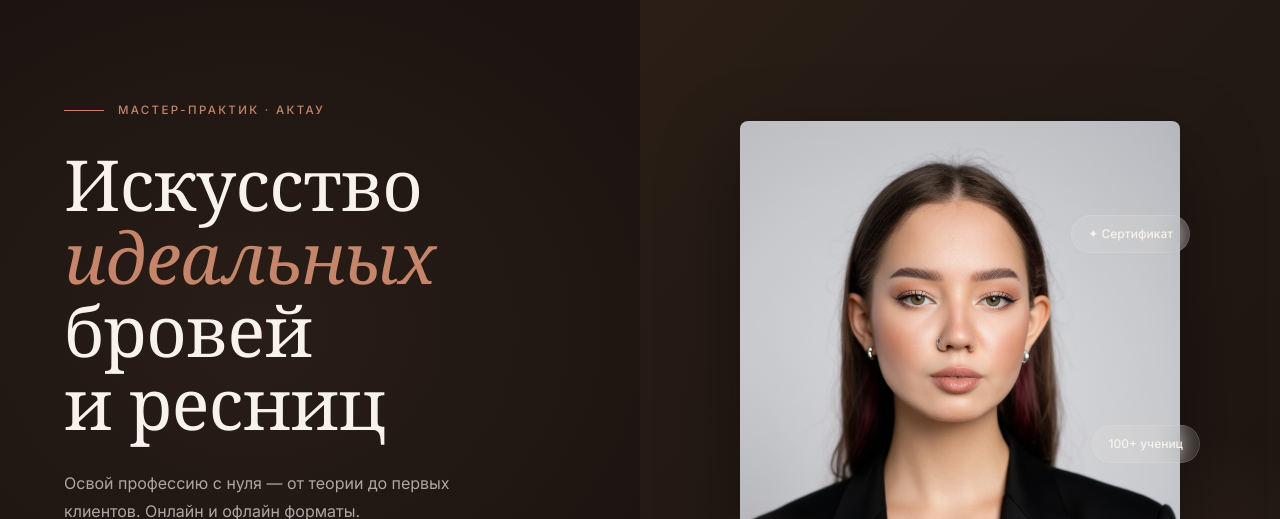
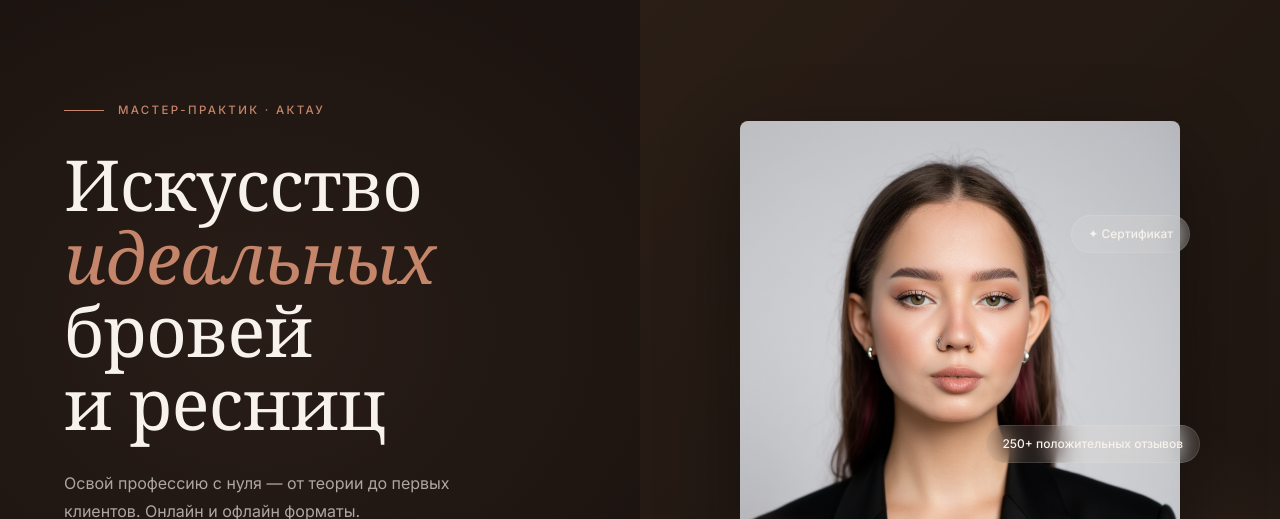
Before and after one commit to devdopamine05-stack/SonyLami, a plain HTML site: page index.html in a window 1280 px wide. Shown: the part 73-592 px from the top of the page. Drawn offline with Linux system fonts and the light colour scheme; a web font is replaced by a local one.

Commit message:
Change student count to positive reviews in hero section
Updated the hero section to reflect new statistics.

```diff
--- a/index.html
+++ b/index.html
@@ -98,7 +98,7 @@
                 <span class="hero__badge-text">года<br>практики</span>
             </div>
             <div class="hero__float hero__float--1">✦ Сертификат</div>
-            <div class="hero__float hero__float--2">100+ учениц</div>
+            <div class="hero__float hero__float--2">250+ положительных отзывов</div>
         </div>
     </div>
     <div class="hero__scroll-hint">
```
